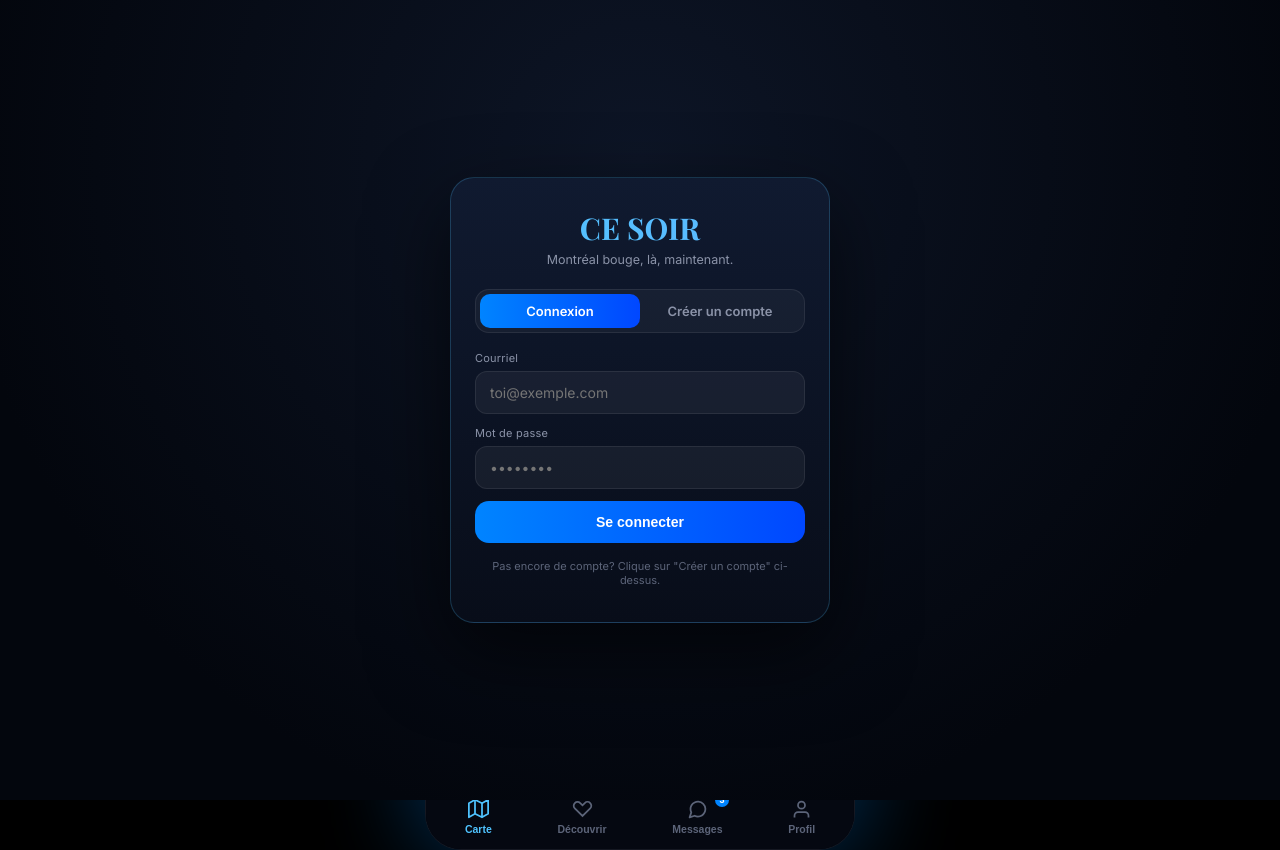
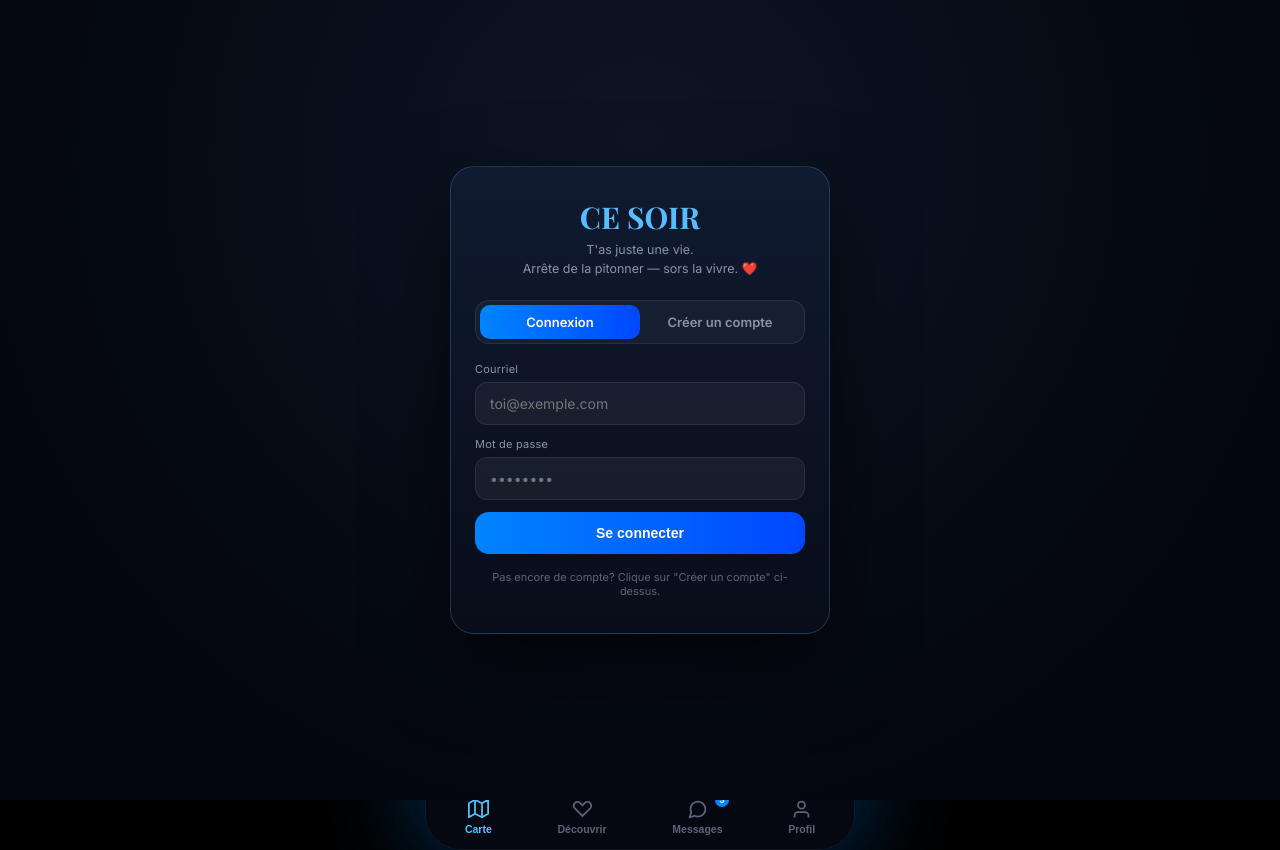
Before and after one commit to gablefebvre011/ce-soir, a plain HTML site: page index.html in a window 1280 px wide. Drawn offline with nearby package versions, Linux system fonts and the light colour scheme; a web font is replaced by a local one.

Commit message:
Add files via upload
nouveau slogan connexion

```diff
--- a/index.html
+++ b/index.html
@@ -643,7 +643,7 @@
   .auth-overlay{position:fixed;inset:0;z-index:9000;background:radial-gradient(circle at 50% 20%,#0d1526 0%,#03060d 75%);display:flex;align-items:center;justify-content:center;padding:24px}
   .auth-card{width:min(100%,380px);background:linear-gradient(180deg,#101a30,#080d19);border:1px solid rgba(79,195,255,.22);border-radius:24px;padding:30px 24px calc(env(safe-area-inset-bottom) + 24px);box-shadow:0 30px 80px rgba(0,0,0,.6)}
   .auth-logo{font-family:'Playfair Display',serif;font-size:30px;text-align:center;margin:0 0 4px;background:linear-gradient(90deg,var(--magenta2),var(--violet2));-webkit-background-clip:text;background-clip:text;color:transparent}
-  .auth-sub{text-align:center;color:var(--muted);font-size:12.5px;margin:0 0 22px}
+  .auth-sub{text-align:center;color:var(--muted);font-size:12.5px;line-height:1.5;margin:0 0 22px}
   .auth-tabs{display:flex;background:rgba(255,255,255,.04);border:1px solid var(--line);border-radius:14px;padding:4px;margin-bottom:18px}
   .auth-tab{flex:1;text-align:center;padding:9px 0;border-radius:10px;font-size:13px;font-weight:600;color:var(--muted);cursor:pointer;transition:.2s}
   .auth-tab:active{transform:scale(.96)}
@@ -871,7 +871,7 @@
 <div class="auth-overlay" id="authOverlay">
   <div class="auth-card">
     <h1 class="auth-logo">CE SOIR</h1>
-    <p class="auth-sub">Montréal bouge, là, maintenant.</p>
+    <p class="auth-sub">T'as juste une vie.<br>Arrête de la pitonner — sors la vivre. ❤️</p>
     <div class="auth-boot" id="authBoot">
       <span class="auth-spinner"></span>
       <p>Connexion en cours…</p>
```
